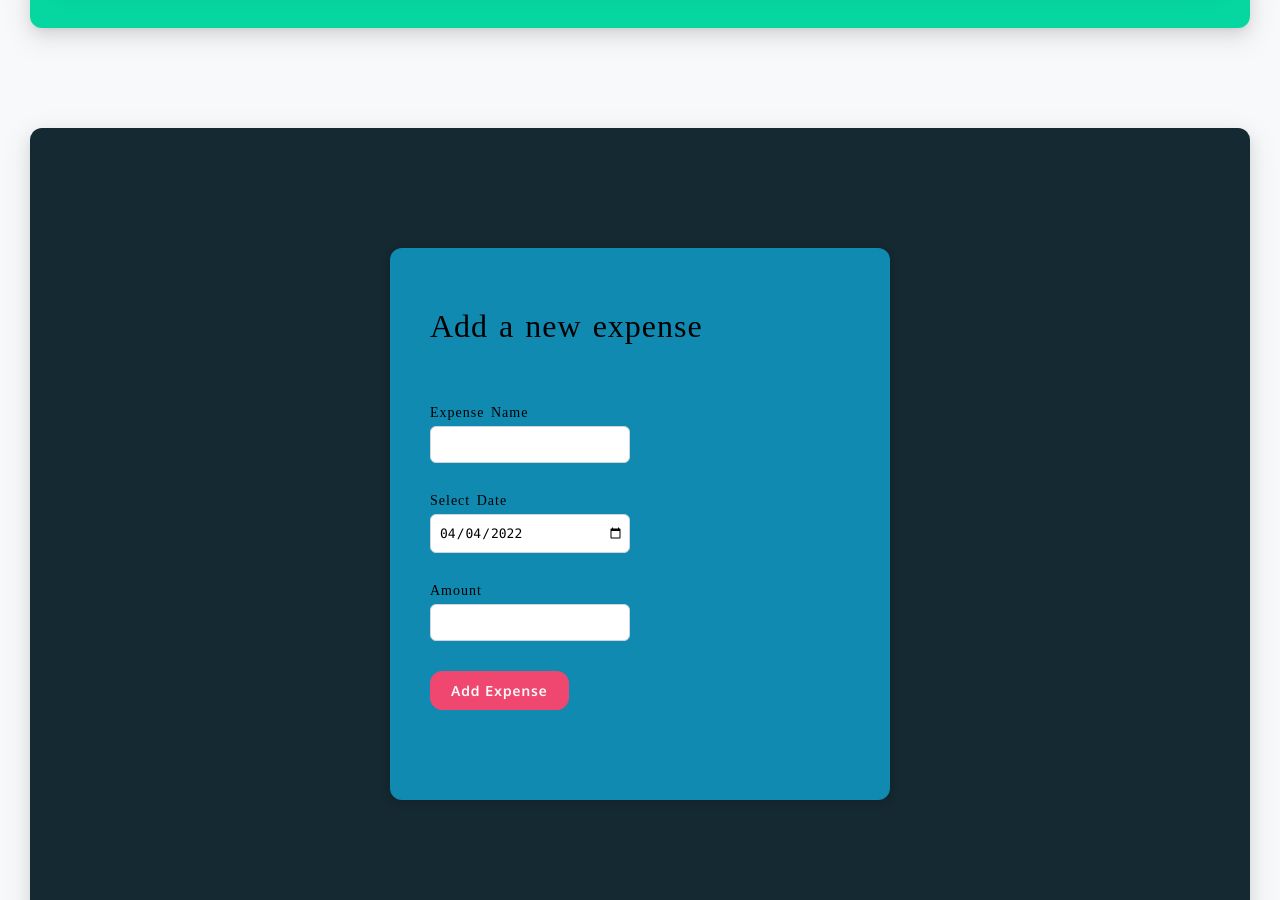
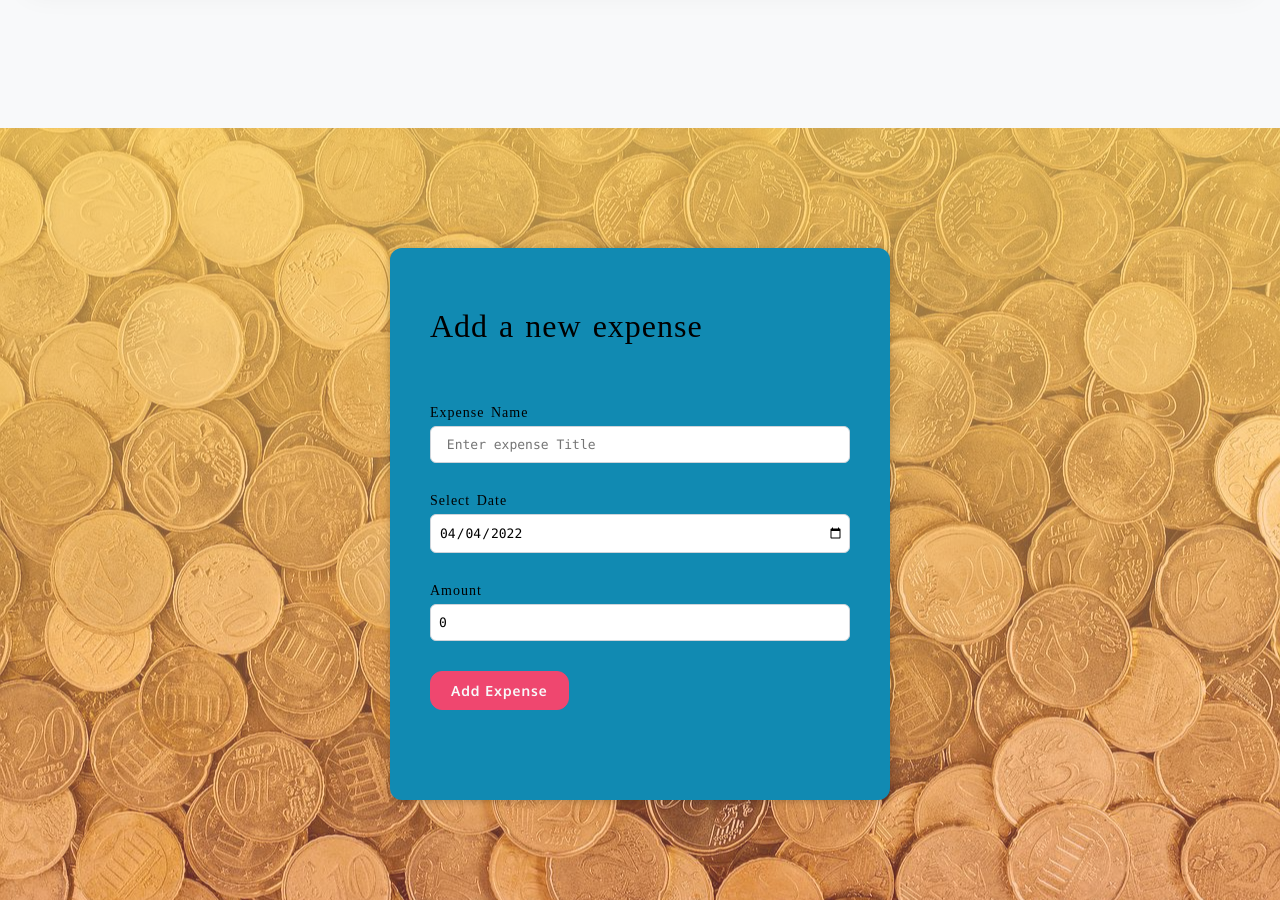
Before and after one commit to AyeshaMunawar-profile/expense-management-system, a React (Create React App) app: page / in a window 1280 px wide. Shown: the part 1900-2800 px from the top of the page. Built offline with nearby package versions, Linux system fonts and the light colour scheme; a web font is replaced by a local one.

Commit message:
EMS> Add basic form validation to the add expense
EMS> Add basic form validation to the add expense

```diff
--- a/src/App.js
+++ b/src/App.js
@@ -1,6 +1,8 @@
 import './App.css';
 import Header from "./Container/Header/Header";
 import ExpenseTracker from "./Container/ExpenseTracker/ExpenseTracker";
+import AddExpense from "./Components/AddExpense/AddExpense";
+import React from "react";
 
 function App() {
     const expenses = [
@@ -33,6 +35,7 @@ function App() {
         <div className="App">
             <Header/>
             <ExpenseTracker expenses={expenses}/>
+            <AddExpense/>
         </div>
     );
 }
--- a/src/Components/AddExpense/AddExpense.css
+++ b/src/Components/AddExpense/AddExpense.css
@@ -1,7 +1,8 @@
 .add-expense-area {
     padding: 10rem 2rem;
-    background-color: var(--color-blue-0);
-    margin-top: 10rem;
+    background: linear-gradient(to bottom, rgba(255, 209, 102, 0.7), rgba(255, 109, 102, 0.3)), url("../../res/add-expense-background.jpg");
+    background-position: right;
+    background-size: cover;
 }
 
 .add-expense {
--- a/src/Components/AddExpense/AddExpense.js
+++ b/src/Components/AddExpense/AddExpense.js
@@ -5,11 +5,11 @@ import "./AddExpense.css"
 
 function AddExpense(props) {
     return (
-        <Card className="add-expense-area">
+        <div className="add-expense-area">
             <div className="add-expense">
                 <ExpenseForm/>
             </div>
-        </Card>
+        </div>
 
     );
 }
--- a/src/Components/ExpenseForm/ExpenseForm.css
+++ b/src/Components/ExpenseForm/ExpenseForm.css
@@ -22,12 +22,12 @@
 }
 
 .add-expense__control input {
+    width: 100%;
     font-size: 1.3rem;
     font-family: source-code-pro, Menlo, Monaco, Consolas, 'Courier New', monospace !important;
     padding: 1rem 0.5rem 1rem 0.8rem;
     border-radius: 6px;
     border: 1px solid var(--color-grey--2);
-    width: 20rem;
     max-width: 100%;
 }
 
--- a/src/Components/ExpenseForm/ExpenseForm.js
+++ b/src/Components/ExpenseForm/ExpenseForm.js
@@ -1,9 +1,15 @@
-import React from 'react';
+import React, {useEffect, useState} from 'react';
 import "./ExpenseForm.css"
 
 function ExpenseForm(props) {
-    const date = new Date();
-    const today = date.toISOString().split('T')[0]
+    const newDate = new Date();
+    const today = newDate.toISOString().split('T')[0]
+    const [date, setDate] = useState(today);
+    const [expenseTitle, setExpenseTitle] = useState("");
+    const [amount, setAmount] = useState(0.0)
+    const onSubmitForm = () => {
+        alert(`Form Values submitted successfully Title: ${expenseTitle} , Date: ${date} , Amount ${amount}`)
+    }
     return (
         <div>
             <form>
@@ -12,25 +18,49 @@ function ExpenseForm(props) {
                         Add a new expense
                     </h2>
                     <div className="add-expense__control">
-                        <label className="add-expense__label label" htmlFor="input-expense-title">
+                        <label className="add-expense__label label" htmlFor="Expense Title">
                             <h4 className="heading"> Expense Name</h4>
                         </label>
-                        <input type="text" name="input-expense-title" className="input add-expense__input" required/>
+                        <input value={expenseTitle}
+                               onChange={(event) => setExpenseTitle(event.target.value)}
+                               type="text"
+                               name="Expense Title"
+                               className="input add-expense__input"
+                               placeholder=" Enter expense Title"
+                               required/>
                     </div>
                     <div className="add-expense__control">
-                        <label className="add-expense__label label" htmlFor="input-expense-date">
+                        <label className="add-expense__label label" htmlFor="Expense Date">
                             <h4 className="heading">Select Date</h4></label>
-                        <input type="date" name="input-expense-date" className="input add-expense__input"
-                               min={today} defaultValue={today} required/>
+                        <input onChange={(event) => setDate(event.target.value)}
+                               value={date}
+                               type="date"
+                               name="Expense Date"
+                               className="input add-expense__input"
+                               min={today}
+                               placeholder=" Select date"
+                               required/>
                     </div>
                     <div className="add-expense__control">
                         <label className="add-expense__label label"
-                               htmlFor="input-expense-amount">
+                               htmlFor="Expense Amount">
                             <h4 className="heading">Amount</h4></label>
-                        <input type="number" name="input-expense-amount" className="input add-expense__input" required/>
+                        <input onChange={(event) => setAmount(event.target.value)}
+                               value={amount}
+                               type="number"
+                               name="Expense Amount"
+                               className="input add-expense__input"
+                               placeholder="Enter amount"
+                               min={1}
+                               max={100000000}
+                               required/>
                     </div>
                     <div className="add-expense__control">
-                        <button type="submit"><h4 className="paragraph">Add Expense</h4></button>
+                        <button
+                            type="submit"
+                            onSubmit={onSubmitForm}>
+                            <h4 className="paragraph">Add Expense</h4>
+                        </button>
                     </div>
                 </div>
             </form>
--- a/src/Container/ExpenseTracker/ExpenseTracker.css
+++ b/src/Container/ExpenseTracker/ExpenseTracker.css
@@ -1,5 +1,5 @@
 .expense-tracker {
-    padding: 20rem 3rem;
+    padding: 15rem 3rem;
 }
 
 .expense-tracker__heading {
--- a/src/Container/ExpenseTracker/ExpenseTracker.js
+++ b/src/Container/ExpenseTracker/ExpenseTracker.js
@@ -2,7 +2,6 @@ import React from 'react';
 import "./ExpenseTracker.css"
 import ExpenseItem from "../../Components/ExpenseItem/ExpenseItem";
 import Card from "../Card/Card";
-import AddExpense from "../../Components/AddExpense/AddExpense";
 
 function ExpenseTracker(props) {
     const expensesList = props.expenses;
@@ -19,7 +18,6 @@ function ExpenseTracker(props) {
             <Card className={"expenses-list"}>
                 {getExpenseListComponent()}
             </Card>
-            <AddExpense/>
         </div>
     );
 }
```
Also changed, not shown: src/res/add-expense-background.jpg (added).
